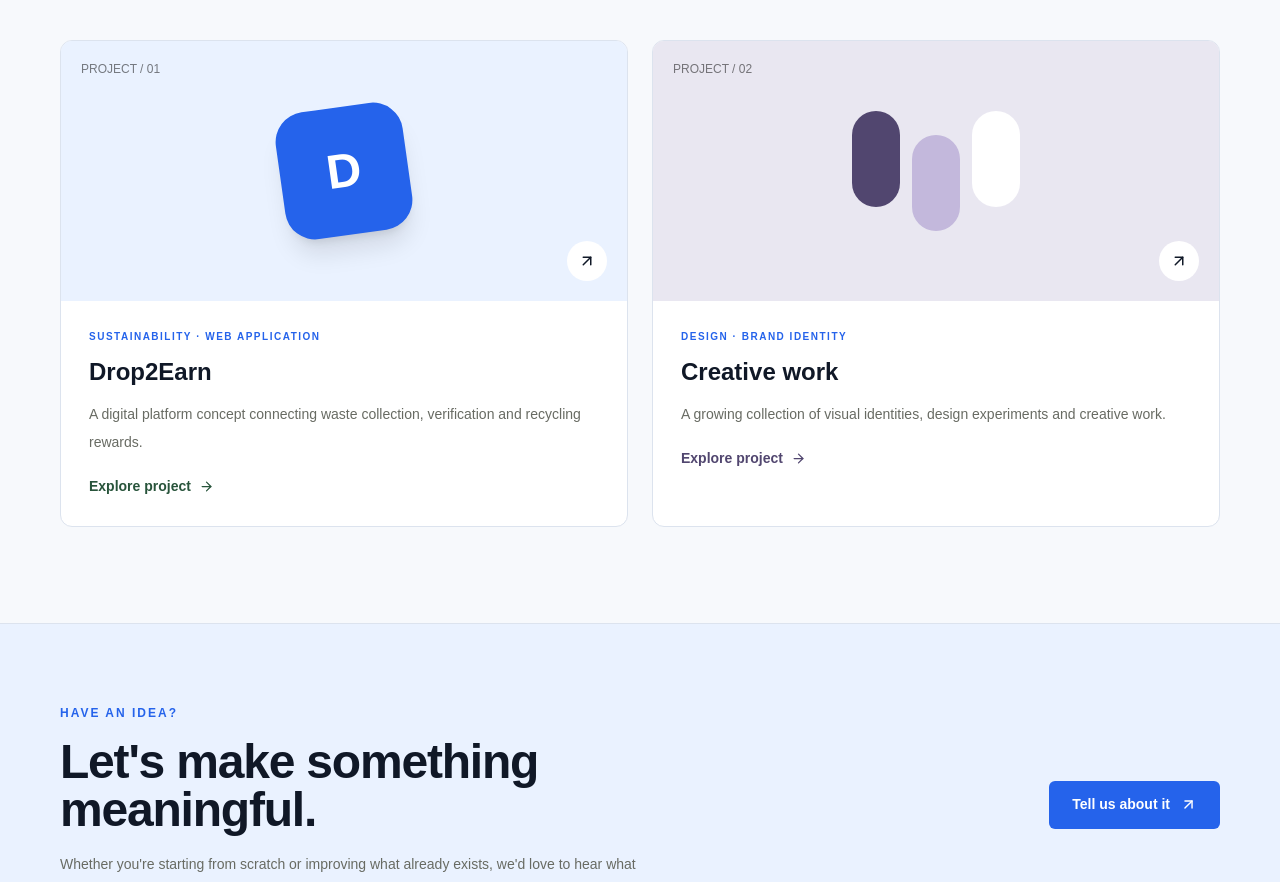
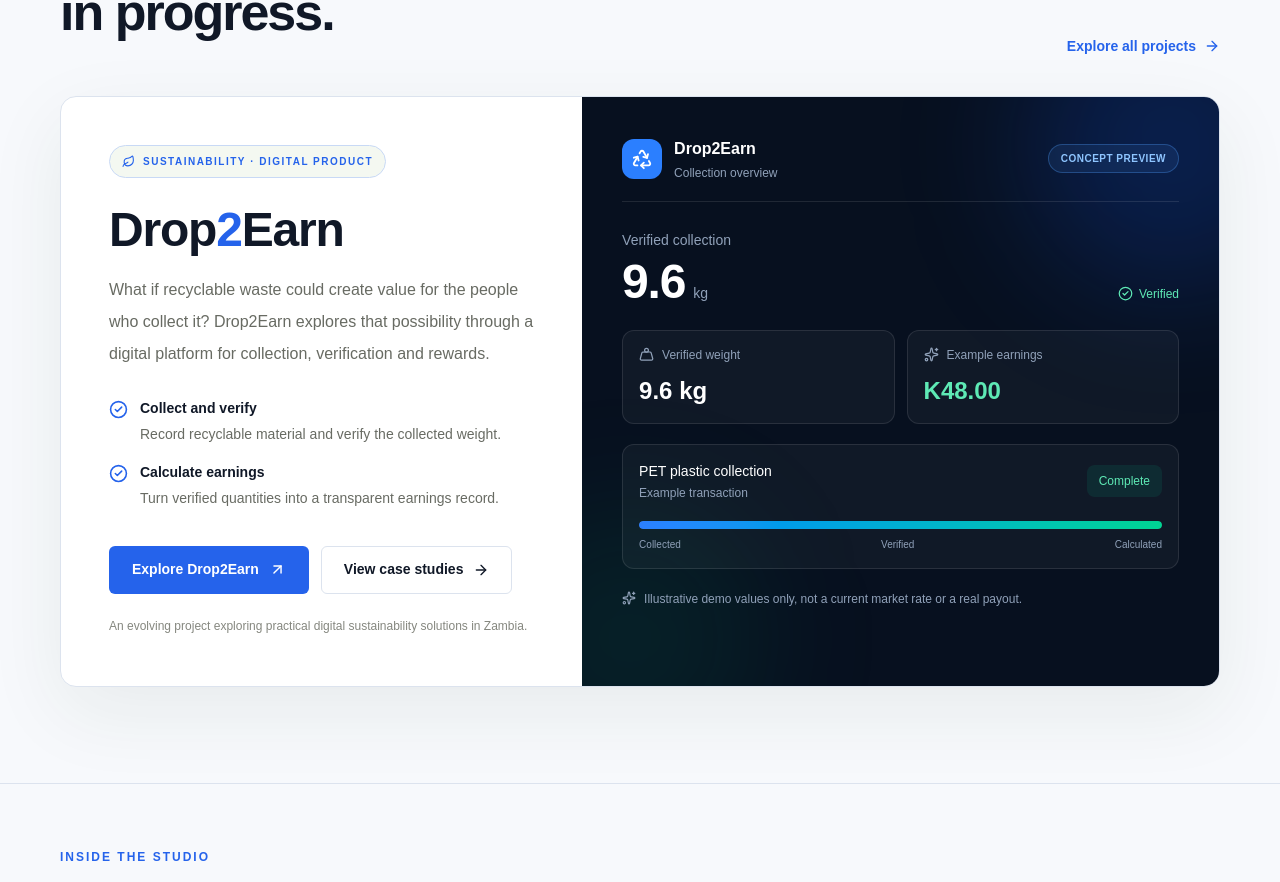
Before and after one commit to Phineas-Mwale/z-code-crafts, a Next.js app: page / in a window 1280 px wide. Shown: the part 1860-2742 px from the top of the page. Built offline with nearby package versions, Linux system fonts and the light colour scheme.

Commit message:
Improve homepage and page loader

```diff
--- a/app/page.tsx
+++ b/app/page.tsx
@@ -1,12 +1,17 @@
+
 import Link from "next/link";
 import {
   ArrowDown,
   ArrowRight,
   ArrowUpRight,
+  CheckCircle2,
   Code2,
+  Leaf,
+  Layers3,
   Palette,
-  Layers3,
+  Recycle,
   Sparkles,
+  Weight,
 } from "lucide-react";
 
 const services = [
@@ -36,30 +41,34 @@ const services = [
   },
 ];
 
-const projects = [
+const studioSteps = [
   {
-    name: "Drop2Earn",
-    type: "SUSTAINABILITY · WEB APPLICATION",
+    number: "01",
+    title: "Understand",
     description:
-      "A digital platform concept connecting waste collection, verification and recycling rewards.",
-    number: "01",
-    color: "bg-[#e4eddf]",
-    textColor: "text-[#28543b]",
+      "We explore the problem, the people involved, and what success should look like before choosing a solution.",
+    icon: Sparkles,
   },
   {
-    name: "Creative work",
-    type: "DESIGN · BRAND IDENTITY",
+    number: "02",
+    title: "Craft",
     description:
-      "A growing collection of visual identities, design experiments and creative work.",
-    number: "02",
-    color: "bg-[#e9e7f1]",
-    textColor: "text-[#51466f]",
+      "We bring design and technology together to create a clear, useful, and thoughtful experience.",
+    icon: Code2,
+  },
+  {
+    number: "03",
+    title: "Refine",
+    description:
+      "We test the details, improve the experience, and keep the original purpose in focus.",
+    icon: ArrowUpRight,
   },
 ];
 
 export default function Home() {
   return (
     <>
+      {/* HERO */}
       <section className="relative overflow-hidden">
         <div className="container grid min-h-[660px] items-center gap-14 py-20 lg:grid-cols-[1.15fr_0.85fr] lg:py-24">
           <div className="motion-fade-up">
@@ -83,6 +92,7 @@ export default function Home() {
               <Link href="/projects" className="btn btn-primary">
                 Explore our work <ArrowUpRight size={17} />
               </Link>
+
               <Link href="/contact" className="btn btn-secondary">
                 Start a project <ArrowRight size={16} />
               </Link>
@@ -112,7 +122,9 @@ export default function Home() {
               <div className="flex items-center justify-between border-b border-[#e6e7e0] pb-5">
                 <div>
                   <p className="text-xs text-[#85877f]">OUR APPROACH</p>
-                  <p className="mt-1 text-lg font-semibold">Ideas into impact.</p>
+                  <p className="mt-1 text-lg font-semibold">
+                    Ideas into impact.
+                  </p>
                 </div>
                 <div className="flex h-11 w-11 items-center justify-center rounded-xl bg-[#287747] text-white">
                   <Sparkles size={21} />
@@ -180,7 +192,11 @@ export default function Home() {
         </a>
       </section>
 
-      <section id="services" className="section border-t border-[#e6e7e0] bg-white">
+      {/* SERVICES */}
+      <section
+        id="services"
+        className="section border-t border-[#e6e7e0] bg-white"
+      >
         <div className="container">
           <div className="flex flex-col justify-between gap-5 md:flex-row md:items-end">
             <div>
@@ -212,12 +228,15 @@ export default function Home() {
                       {service.number}
                     </span>
                   </div>
+
                   <h3 className="mt-7 text-xl font-semibold">
                     {service.title}
                   </h3>
+
                   <p className="mt-3 min-h-[84px] text-sm leading-7 text-[#686b63]">
                     {service.description}
                   </p>
+
                   <div className="mt-5 flex flex-wrap gap-2">
                     {service.tags.map((tag) => (
                       <span
@@ -244,70 +263,260 @@ export default function Home() {
         </div>
       </section>
 
-      <section className="section">
+      {/* FEATURED PROJECT */}
+      <section className="section overflow-hidden">
         <div className="container">
           <div className="flex flex-col justify-between gap-5 sm:flex-row sm:items-end">
             <div>
-              <p className="eyebrow">SELECTED WORK</p>
-              <h2 className="section-title">Ideas we&apos;re bringing to life.</h2>
+              <p className="eyebrow">A PROJECT WITH PURPOSE</p>
+              <h2 className="section-title">
+                More than an idea. A solution in progress.
+              </h2>
             </div>
+
             <Link
               href="/projects"
               className="inline-flex items-center gap-2 text-sm font-semibold text-[#287747]"
             >
-              View all projects <ArrowRight size={16} />
+              Explore all projects <ArrowRight size={16} />
             </Link>
           </div>
 
-          <div className="mt-10 grid gap-6 md:grid-cols-2">
-            {projects.map((project) => (
-              <Link
-                href="/projects"
-                key={project.number}
-                className="group overflow-hidden rounded-xl border border-[#e6e7e0] bg-white"
-              >
-                <div
-                  className={`motion-fade-up relative flex min-h-[260px] items-center justify-center overflow-hidden ${project.color}`}
-                >
-                  <div className="absolute left-5 top-5 text-xs font-medium text-black/50">
-                    PROJECT / {project.number}
+          <div className="mt-10 overflow-hidden rounded-2xl border border-[#dce3ee] bg-white shadow-[0_25px_80px_rgba(30,50,25,0.07)]">
+            <div className="grid lg:grid-cols-[0.9fr_1.1fr]">
+              {/* PROJECT STORY */}
+              <div className="flex flex-col justify-center p-7 sm:p-10 lg:p-12">
+                <div className="flex w-fit items-center gap-2 rounded-full border border-[#dce6d8] bg-[#f4f8f1] px-3 py-2 text-[10px] font-bold tracking-[1.5px] text-[#287747]">
+                  <Leaf size={13} />
+                  SUSTAINABILITY · DIGITAL PRODUCT
+                </div>
+
+                <h3 className="mt-7 text-4xl font-semibold tracking-tight sm:text-5xl">
+                  Drop<span className="text-[#287747]">2</span>Earn
+                </h3>
+
+                <p className="mt-5 text-base leading-8 text-[#686b63]">
+                  What if recyclable waste could create value for the people
+                  who collect it? Drop2Earn explores that possibility through
+                  a digital platform for collection, verification and
+                  rewards.
+                </p>
+
+                <div className="mt-7 space-y-4">
+                  <div className="flex items-start gap-3">
+                    <CheckCircle2
+                      size={19}
+                      className="mt-0.5 shrink-0 text-[#287747]"
+                    />
+                    <div>
+                      <p className="text-sm font-semibold">
+                        Collect and verify
+                      </p>
+                      <p className="mt-1 text-sm leading-6 text-[#686b63]">
+                        Record recyclable material and verify the collected
+                        weight.
+                      </p>
+                    </div>
                   </div>
-                  {project.number === "01" ? (
-                    <div className="flex h-32 w-32 rotate-[-8deg] items-center justify-center rounded-[30px] bg-[#287747] text-white shadow-xl transition-transform duration-300 group-hover:rotate-0">
-                      <span className="text-5xl font-bold">D</span>
+
+                  <div className="flex items-start gap-3">
+                    <CheckCircle2
+                      size={19}
+                      className="mt-0.5 shrink-0 text-[#287747]"
+                    />
+                    <div>
+                      <p className="text-sm font-semibold">
+                        Calculate earnings
+                      </p>
+                      <p className="mt-1 text-sm leading-6 text-[#686b63]">
+                        Turn verified quantities into a transparent earnings
+                        record.
+                      </p>
                     </div>
-                  ) : (
-                    <div className="flex gap-3 transition-transform duration-300 group-hover:scale-105">
-                      <span className="h-24 w-12 rounded-full bg-[#51466f]" />
-                      <span className="mt-6 h-24 w-12 rounded-full bg-[#c3b8dc]" />
-                      <span className="h-24 w-12 rounded-full bg-white" />
-                    </div>
-                  )}
-                  <div className="absolute bottom-5 right-5 flex h-10 w-10 items-center justify-center rounded-full bg-white transition-transform group-hover:rotate-45">
-                    <ArrowUpRight size={18} />
                   </div>
                 </div>
 
-                <div className="p-6 sm:p-7">
-                  <p className="text-[10px] font-bold tracking-[1.5px] text-[#287747]">
-                    {project.type}
-                  </p>
-                  <h3 className="mt-3 text-2xl font-semibold">
-                    {project.name}
-                  </h3>
-                  <p className="mt-3 max-w-lg text-sm leading-7 text-[#686b63]">
-                    {project.description}
-                  </p>
-                  <span className={`mt-5 inline-block text-sm font-semibold ${project.textColor}`}>
-                    Explore project <ArrowRight className="ml-1 inline" size={15} />
-                  </span>
+                <div className="mt-9 flex flex-wrap gap-3">
+                  <a
+                    href="https://drop2earn-zambia.netlify.app/"
+                    target="_blank"
+                    rel="noopener noreferrer"
+                    className="btn btn-primary"
+                  >
+                    Explore Drop2Earn <ArrowUpRight size={17} />
+                  </a>
+
+                  <Link href="/projects" className="btn btn-secondary">
+                    View case studies <ArrowRight size={16} />
+                  </Link>
                 </div>
-              </Link>
-            ))}
+
+                <p className="mt-5 text-xs leading-6 text-[#85877f]">
+                  An evolving project exploring practical digital
+                  sustainability solutions in Zambia.
+                </p>
+              </div>
+
+              {/* STYLISED PRODUCT PREVIEW */}
+              <div className="relative overflow-hidden bg-[#07101f] p-5 text-white sm:p-8 lg:p-10">
+                <div className="absolute -right-24 -top-24 h-72 w-72 rounded-full bg-blue-600/20 blur-3xl" />
+                <div className="absolute -bottom-20 -left-20 h-64 w-64 rounded-full bg-emerald-500/10 blur-3xl" />
+
+                <div className="relative">
+                  <div className="flex items-center justify-between border-b border-white/10 pb-5">
+                    <div className="flex items-center gap-3">
+                      <div className="flex h-10 w-10 items-center justify-center rounded-xl bg-blue-500 text-white">
+                        <Recycle size={22} />
+                      </div>
+                      <div>
+                        <p className="font-semibold">Drop2Earn</p>
+                        <p className="mt-1 text-xs text-slate-400">
+                          Collection overview
+                        </p>
+                      </div>
+                    </div>
+
+                    <span className="rounded-full border border-blue-400/30 bg-blue-400/10 px-3 py-1.5 text-[10px] font-semibold tracking-wider text-blue-300">
+                      CONCEPT PREVIEW
+                    </span>
+                  </div>
+
+                  <div className="mt-7">
+                    <p className="text-sm text-slate-400">
+                      Verified collection
+                    </p>
+                    <div className="mt-2 flex items-end justify-between gap-4">
+                      <div>
+                        <span className="text-4xl font-semibold tracking-tight sm:text-5xl">
+                          9.6
+                        </span>
+                        <span className="ml-2 text-sm text-slate-400">
+                          kg
+                        </span>
+                      </div>
+
+                      <div className="mb-1 flex items-center gap-1.5 text-xs text-emerald-300">
+                        <CheckCircle2 size={15} />
+                        Verified
+                      </div>
+                    </div>
+                  </div>
+
+                  <div className="mt-6 grid grid-cols-2 gap-3">
+                    <div className="rounded-xl border border-white/10 bg-white/[0.04] p-4">
+                      <div className="flex items-center gap-2 text-xs text-slate-400">
+                        <Weight size={15} />
+                        Verified weight
+                      </div>
+                      <p className="mt-3 text-2xl font-semibold">9.6 kg</p>
+                    </div>
+
+                    <div className="rounded-xl border border-white/10 bg-white/[0.04] p-4">
+                      <div className="flex items-center gap-2 text-xs text-slate-400">
+                        <Sparkles size={15} />
+                        Example earnings
+                      </div>
+                      <p className="mt-3 text-2xl font-semibold text-emerald-300">
+                        K48.00
+                      </p>
+                    </div>
+                  </div>
+
+                  <div className="mt-5 rounded-xl border border-white/10 bg-white/[0.04] p-4">
+                    <div className="flex items-center justify-between gap-3">
+                      <div>
+                        <p className="text-sm font-medium">
+                          PET plastic collection
+                        </p>
+                        <p className="mt-1 text-xs text-slate-400">
+                          Example transaction
+                        </p>
+                      </div>
+                      <span className="rounded-lg bg-emerald-400/10 px-3 py-2 text-xs font-medium text-emerald-300">
+                        Complete
+                      </span>
+                    </div>
+
+                    <div className="mt-5 h-2 overflow-hidden rounded-full bg-white/10">
+                      <div className="h-full w-full rounded-full bg-gradient-to-r from-blue-500 to-emerald-400" />
+                    </div>
+
+                    <div className="mt-2 flex justify-between text-[10px] text-slate-400">
+                      <span>Collected</span>
+                      <span>Verified</span>
+                      <span>Calculated</span>
+                    </div>
+                  </div>
+
+                  <div className="mt-5 flex items-start gap-2 text-xs leading-5 text-slate-400">
+                    <Sparkles size={14} className="mt-0.5 shrink-0" />
+                    Illustrative demo values only, not a current market rate or
+                    a real payout.
+                  </div>
+                </div>
+              </div>
+            </div>
           </div>
         </div>
       </section>
 
+      {/* INSIDE THE STUDIO */}
+      <section className="border-y border-[#e6e7e0] bg-[#fafaf8]">
+        <div className="container py-12 sm:py-16">
+          <details className="group">
+            <summary className="flex cursor-pointer list-none items-center justify-between gap-6 [&::-webkit-details-marker]:hidden">
+              <div>
+                <p className="eyebrow">INSIDE THE STUDIO</p>
+                <h2 className="mt-3 text-2xl font-semibold tracking-tight sm:text-3xl">
+                  Good work starts with good questions.
+                </h2>
+                <p className="muted mt-3 max-w-2xl text-sm">
+                  Discover how we turn an early idea into a considered digital
+                  experience.
+                </p>
+                <span className="mt-4 inline-block text-sm font-semibold text-[#287747]">
+                  Explore our approach
+                </span>
+              </div>
+
+              <span className="flex h-11 w-11 shrink-0 items-center justify-center rounded-full border border-[#dce6d8] bg-white text-2xl text-[#287747] transition-transform duration-300 group-open:rotate-45">
+                +
+              </span>
+            </summary>
+
+            <div className="mt-8 grid gap-4 border-t border-[#e6e7e0] pt-8 sm:grid-cols-3">
+              {studioSteps.map((step) => {
+                const Icon = step.icon;
+
+                return (
+                  <article
+                    key={step.number}
+                    className="rounded-xl border border-[#e6e7e0] bg-white p-5 transition-all duration-300 hover:-translate-y-1 hover:border-[#b8cfb6] hover:shadow-lg sm:p-6"
+                  >
+                    <div className="flex items-center justify-between">
+                      <span className="text-sm font-bold text-[#287747]">
+                        {step.number}
+                      </span>
+                      <div className="flex h-10 w-10 items-center justify-center rounded-lg bg-[#e6efe2] text-[#287747]">
+                        <Icon size={20} />
+                      </div>
+                    </div>
+
+                    <h3 className="mt-5 text-lg font-semibold">
+                      {step.title}
+                    </h3>
+                    <p className="muted mt-3 text-sm leading-7">
+                      {step.description}
+                    </p>
+                  </article>
+                );
+              })}
+            </div>
+          </details>
+        </div>
+      </section>
+
+      {/* CONTACT CTA */}
       <section className="border-y border-[#e6e7e0] bg-[#edf2e9]">
         <div className="container grid gap-8 py-16 md:grid-cols-[1fr_auto] md:items-center md:py-20">
           <div>
@@ -320,6 +529,7 @@ export default function Home() {
               already exists, we&apos;d love to hear what you&apos;re working on.
             </p>
           </div>
+
           <Link href="/contact" className="btn btn-primary w-fit">
             Tell us about it <ArrowUpRight size={17} />
           </Link>
--- a/components/PageLoader.tsx
+++ b/components/PageLoader.tsx
@@ -1,3 +1,4 @@
+
 "use client";
 
 import { useEffect, useState } from "react";
@@ -6,15 +7,36 @@ export default function PageLoader() {
   const [visible, setVisible] = useState(true);
 
   useEffect(() => {
-    const timer = window.setTimeout(() => setVisible(false), 650);
+    const timer = window.setTimeout(() => {
+      setVisible(false);
+    }, 3000);
+
     return () => window.clearTimeout(timer);
   }, []);
 
   if (!visible) return null;
 
   return (
-    <div className="page-loader" role="status" aria-label="Loading Z Code Crafts">
-      <div className="page-loader-mark">Z</div>
+    <div
+      className="page-loader"
+      role="status"
+      aria-label="Loading Z Code Crafts"
+      style={{
+        animation: "loader-exit 500ms ease 2400ms forwards",
+      }}
+    >
+      <div className="flex flex-col items-center gap-3">
+        <div className="page-loader-mark">Z</div>
+
+        <p className="mt-2 text-sm font-extrabold tracking-[0.3em] text-[#101827] dark:text-white">
+          Z CODE CRAFTS
+        </p>
+
+        <p className="text-xs tracking-wide text-[#5f6b7a] dark:text-gray-400">
+          Crafting digital experiences.
+        </p>
+      </div>
+
       <div className="page-loader-line" />
     </div>
   );
```
